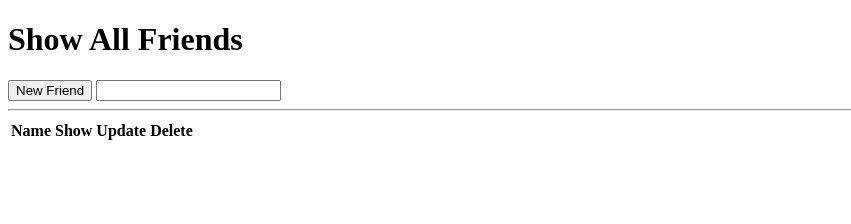
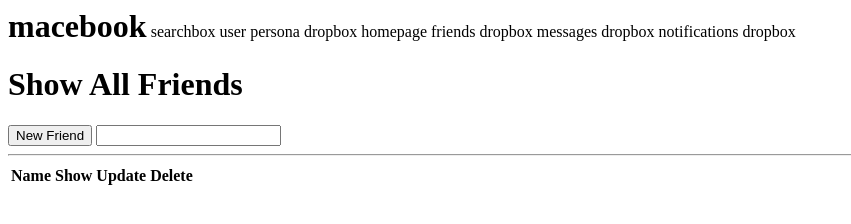
Before and after one commit to LoLo8/macebook, a website: page client/index.html in a window 1280 px wide. Shown: the whole page, without its empty margins (0-851 px from the left). Drawn offline with nearby package versions, Linux system fonts and the light colour scheme; some packages are replaced by stand-ins of ours; no server answers.

Commit message:
file tweak added logos

```diff
--- a/client/index.html
+++ b/client/index.html
@@ -37,6 +37,16 @@
 
   </head>
   <body>
+    <div >
+      <h1 style="display: inline;">macebook</h1>
+      <p style="display: inline;">searchbox</p>
+      <p style="display: inline;">user</p>
+      <p style="display: inline;">persona dropbox</p>
+      <p style="display: inline;">homepage</p>
+      <p style="display: inline;">friends dropbox</p>
+      <p style="display: inline;">messages dropbox</p>
+      <p style="display: inline;">notifications dropbox</p>
+    </div>
     <div ng-view></div>
     <!-- Links to your new and edit pages here.  Review Angular Partials if you've forgotten ) -->
     <!-- not so subtle hint: ng-view ??? -->
--- a/package.json
+++ b/package.json
@@ -1,5 +1,5 @@
 {
-  "name": "friends",
+  "name": "macebook",
   "version": "1.0.0",
   "description": "",
   "main": "index.js",
```
Also changed, not shown: client/static/images/full_logo.jpg (added), client/static/images/symbol_logo.jpg (added), client/static/partials/edit.html (renamed from client/partials/edit.html), client/static/partials/homepage.html (added), client/static/partials/index.html (renamed from client/partials/index.html), client/static/partials/new.html (renamed from client/partials/new.html), client/static/partials/show.html (renamed from client/partials/show.html), 1 other file.
